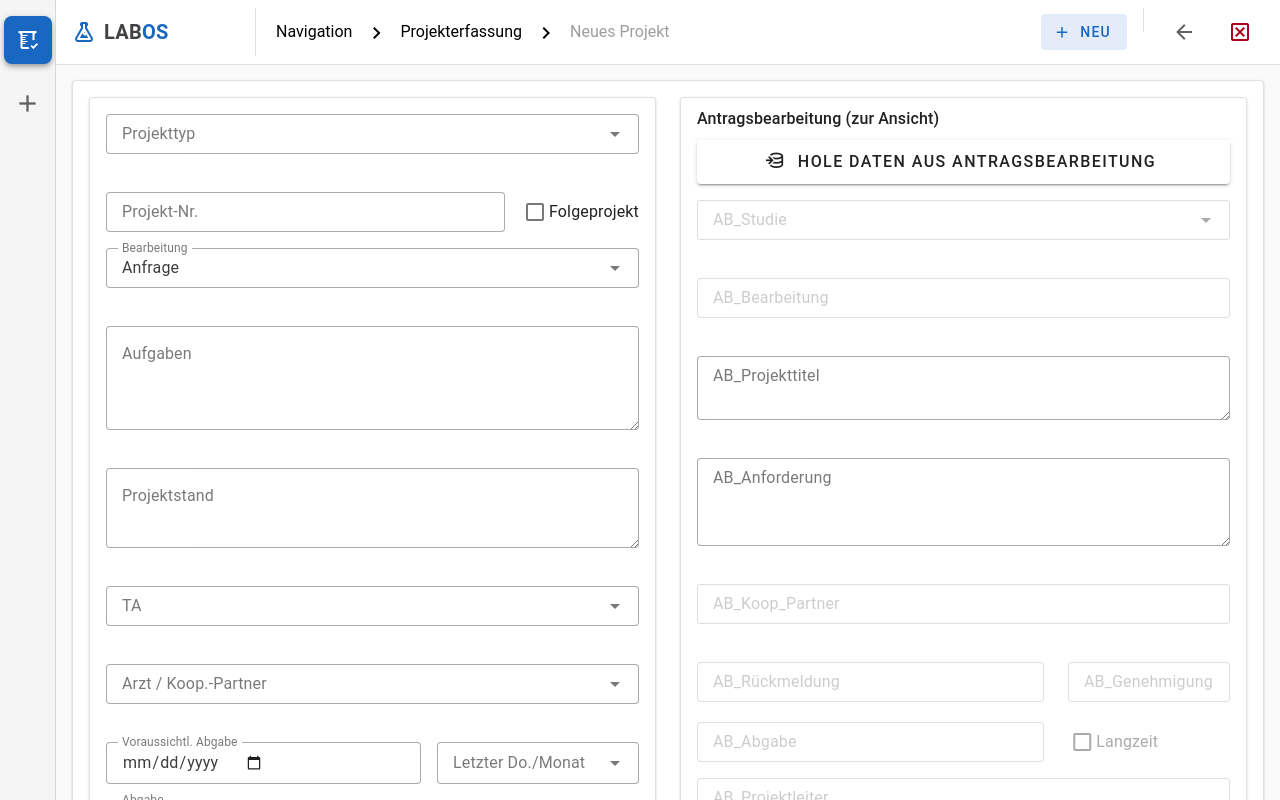
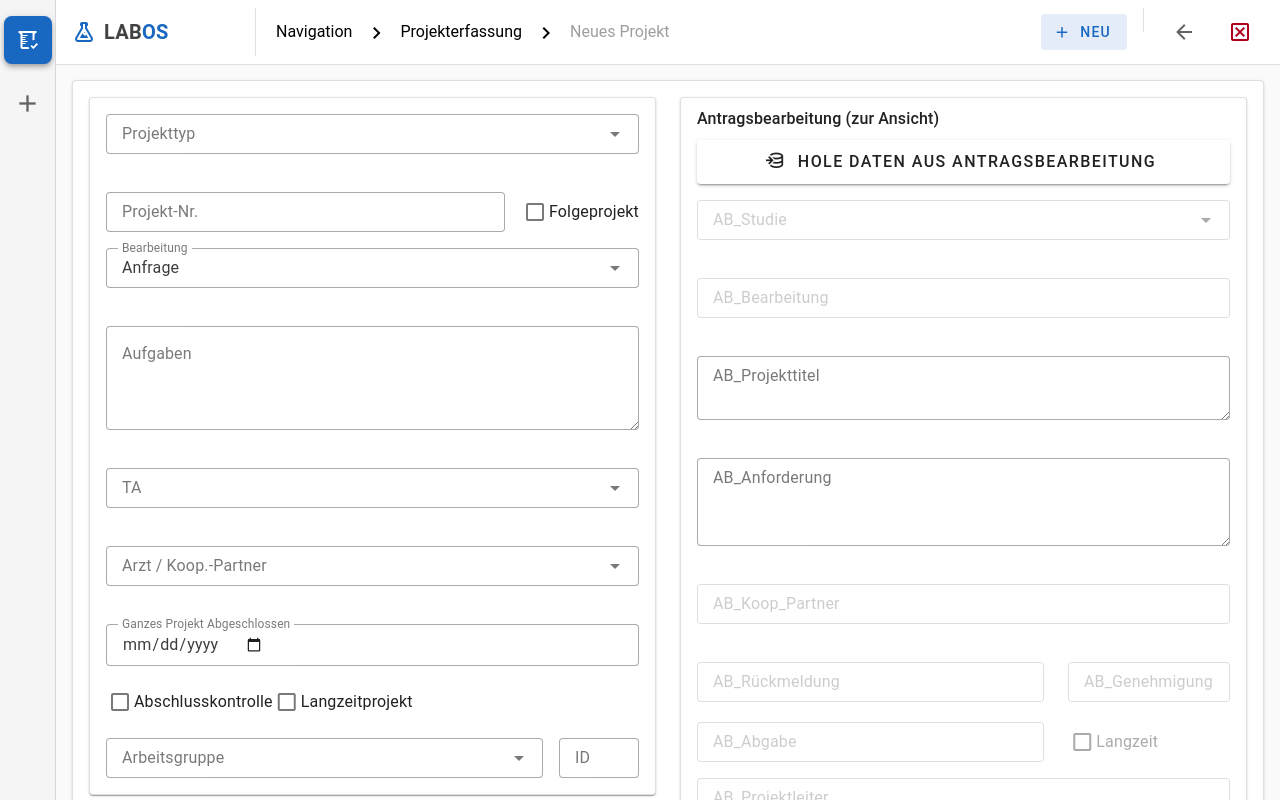
Before and after one commit to Maximkreizer/dilims, a Vue app in the folder DataHub/: page /services/project/1 in a window 1280 px wide. Shown: the top 800 px of the page. Built offline with nearby package versions, Linux system fonts and the light colour scheme; the HTML template or start-up script is replaced by a standard one.

Commit message:
feat: Sprint 2 implementation (Navigation, UI scroll, Dienstleistungen rework, Kryo fields, Reset form)

```diff
--- a/DataHub/src/components/lab/forms/ProjectDataForm.vue
+++ b/DataHub/src/components/lab/forms/ProjectDataForm.vue
@@ -39,22 +39,15 @@
             <!-- Bearbeitung -->
             <v-select v-model="formData.status" label="Bearbeitung" :items="props.statusOptions" item-title="title" item-value="value" density="compact" variant="outlined" class="mb-4"></v-select>
 
-            <!-- Aufgaben & Projektstand -->
+            <!-- Aufgaben -->
             <v-textarea v-model="formData.taskDescription" label="Aufgaben" rows="3" variant="outlined" class="mb-4"></v-textarea>
-            <v-textarea v-model="formData.projectStatusText" label="Projektstand" rows="2" variant="outlined" class="mb-4"></v-textarea>
 
             <!-- TA & Arzt -->
             <v-select v-model="formData.technicalAssistantId" label="TA" :items="props.assistantOptions" item-title="fullName" item-value="id" density="compact" variant="outlined" class="mb-4"></v-select>
             <v-select v-model="formData.cooperationPartnerId" label="Arzt / Koop.-Partner" :items="props.partnerOptions" item-title="fullName" item-value="id" density="compact" variant="outlined" class="mb-4"></v-select>
 
-            <!-- Daten -->
-            <div class="d-flex ga-4 mb-4">
-              <v-text-field v-model="estimatedDateForInput" type="date" label="Voraussichtl. Abgabe" density="compact" variant="outlined" hide-details></v-text-field>
-              <v-select v-model="formData.lastThursdayOfMonth" label="Letzter Do./Monat" :items="[]" density="compact" variant="outlined" hide-details></v-select>
-            </div>
-
             <!-- NEUES FELD: Abgabedatum -->
-            <v-text-field v-model="completionDateForInput" type="date" label="Abgabe" density="compact" variant="outlined" hide-details class="mb-4"></v-text-field>
+            <v-text-field v-model="completionDateForInput" type="date" label="Ganzes Projekt Abgeschlossen" density="compact" variant="outlined" hide-details class="mb-4"></v-text-field>
 
             <!-- NEUE CHECKBOXEN -->
             <div class="d-flex flex-wrap ga-x-6">
@@ -177,27 +170,27 @@ const selectedProjectType = computed({
   get() {
     if (!formData.value) return null;
     if (formData.value.isNctTbb) return 'isNctTbb';
-    if (formData.value.isPccc) return 'isPccc';
     if (formData.value.isDzif) return 'isDzif';
-    if (formData.value.isCmcp) return 'isCmcp';
     return null;
   },
   set(newValue) {
     if (!formData.value) return;
-    ['isNctTbb', 'isPccc', 'isDzif', 'isCmcp'].forEach(flag => { formData.value[flag] = false; });
+    ['isNctTbb', 'isDzif'].forEach(flag => { formData.value[flag] = false; });
     if (newValue) { formData.value[newValue] = true; }
   }
-});
-
-const estimatedDateForInput = computed({
-  get: () => formData.value?.estimatedCompletionDate?.split('T')[0] || '',
-  set: (value) => { if (formData.value) { formData.value.estimatedCompletionDate = value ? `${value}T00:00:00.000Z` : null; } }
 });
 
 const completionDateForInput = computed({
   get: () => formData.value?.completionDate?.split('T')[0] || '',
   set: (value) => { if (formData.value) { formData.value.completionDate = value ? `${value}T00:00:00.000Z` : null; } }
 });
+
+watch(() => formData.value?.status, (newStatus) => {
+  if (newStatus === 'completed' && !formData.value?.completionDate) {
+    const today = new Date().toISOString().split('T')[0];
+    formData.value!.completionDate = `${today}T00:00:00.000Z`;
+  }
+});
 </script>
 
 <style scoped>
--- a/DataHub/src/layouts/LabLayout.vue
+++ b/DataHub/src/layouts/LabLayout.vue
@@ -28,7 +28,7 @@ Funktionalität:
     <!-- ======================================================= -->
     <!-- 2. CONTENT: Hier werden die Seiten ausgetauscht       -->
     <!-- ======================================================= -->
-    <v-card-text style="flex-grow: 1;">
+    <v-card-text style="flex-grow: 1; overflow: auto;">
       <!--
         Das ist der dynamische Bereich. Vue Router wird hier
         ProjectSearchView, ProjectEditorView etc. einfügen.
--- a/DataHub/src/layouts/MainLayout.vue
+++ b/DataHub/src/layouts/MainLayout.vue
@@ -54,7 +54,7 @@
     <!-- OBEN: Header                          -->
     <!-- ===================================== -->
     <v-app-bar flat border="b" height="64" color="white">
-      <div class="d-flex align-center px-4" style="min-width: 200px;">
+      <div class="d-flex align-center px-4 cursor-pointer" style="min-width: 200px;" @click="router.push('/')">
         <v-icon color="primary" class="mr-2">mdi-flask-outline</v-icon>
         <span class="font-weight-bold text-h6 text-grey-darken-3">LAB<span class="text-primary">OS</span></span>
       </div>
@@ -110,7 +110,7 @@
     <!-- ===================================== -->
     <!-- MITTE: Content                        -->
     <!-- ===================================== -->
-    <v-main class="bg-grey-lighten-5">
+    <v-main class="bg-grey-lighten-5" style="height: 100vh; overflow: auto;">
     <router-view v-slot="{ Component }">
       <v-fade-transition mode="out-in">
         <!-- Key geändert auf route.name! -->
--- a/DataHub/src/pages/lab/ProjectSearchView.vue
+++ b/DataHub/src/pages/lab/ProjectSearchView.vue
@@ -46,7 +46,6 @@
                       <div class="d-flex flex-wrap ga-6">
                         <v-checkbox v-model="filters.finalCheck" label="Abschlusskontrolle" density="compact" hide-details></v-checkbox>
                         <v-checkbox v-model="filters.isLongTermProject" label="Langzeitprojekt" density="compact" hide-details></v-checkbox>
-                        <v-checkbox v-model="filters.isSfb118Project" label="SFB1118" density="compact" hide-details></v-checkbox>
                       </div>
                     </v-col>
 
--- a/DataHub/src/services/api.ts
+++ b/DataHub/src/services/api.ts
@@ -190,9 +190,7 @@ export const api = {
       workgroups: mockWorkgroups,
       projectTypes: [
         { value: 'isNctTbb', title: 'NCT-TBB' },
-        { value: 'isPccc', title: 'pCCC' },
         { value: 'isDzif', title: 'DZIF' },
-        { value: 'isCmcp', title: 'CMCP' },
       ],
       statuses: [
         { value: 'in_progress', title: 'In Bearbeitung' },
```
Also changed, not shown: DataHub/src/components/lab/services/ServiceForm.vue (+38 -11 lines).
